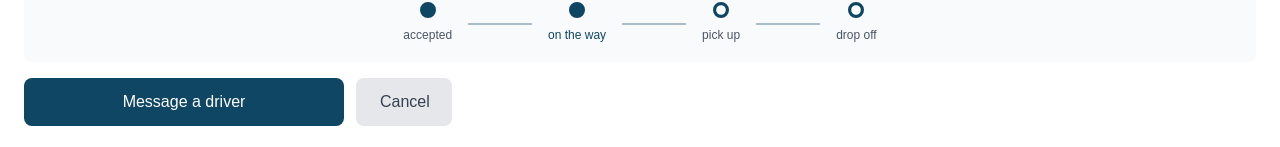
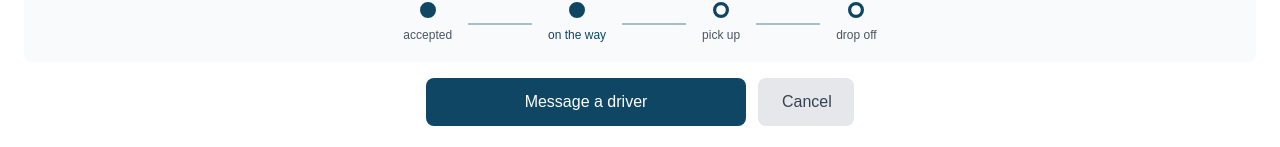
Before and after one commit to SE-Term-Project-NoCarNoProblem/frontend, a Next.js app: page /driver-en-route in a window 1280 px wide. Shown: the part 650-797 px from the top of the page. Built offline with nearby package versions, Linux system fonts and the light colour scheme; some icons are missing.

Commit message:
fix: centerize the button

```diff
--- a/app/components/DriverInfoCard.tsx
+++ b/app/components/DriverInfoCard.tsx
@@ -208,7 +208,7 @@
 
       {/* Action Buttons */}
       {showActions && (
-        <div className="flex space-x-3">
+        <div className="flex space-x-3 justify-center">
           <button
             onClick={onMessageDriver}
             className="flex-[2] max-w-xs bg-[#0E4663] text-white py-3 px-4 rounded-lg font-medium hover:bg-[#0A3A50] transition-colors flex items-center justify-center"
```
